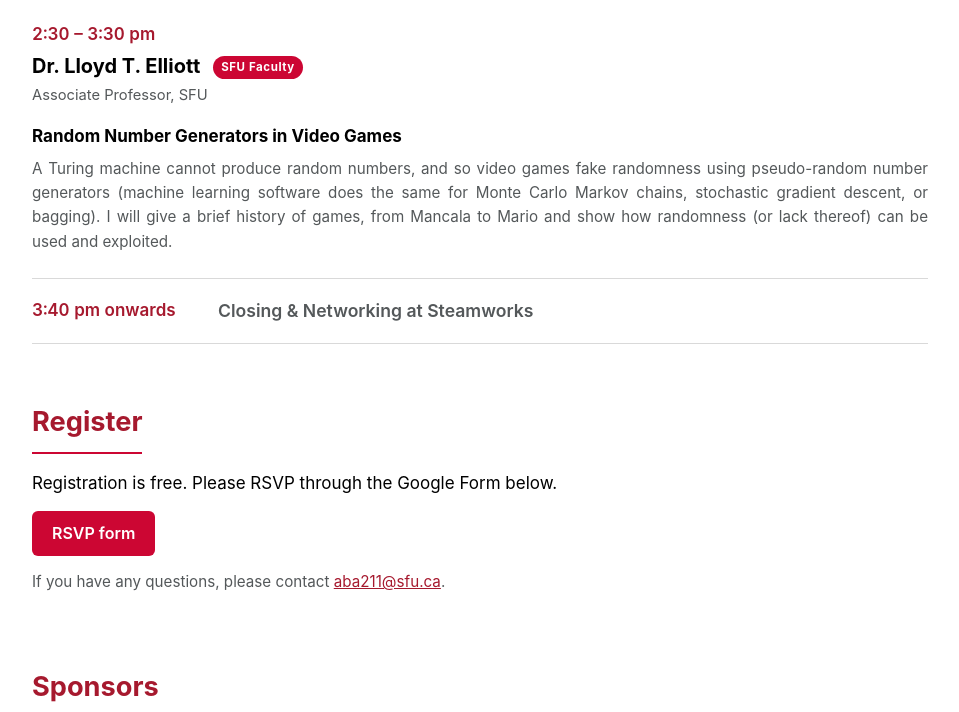
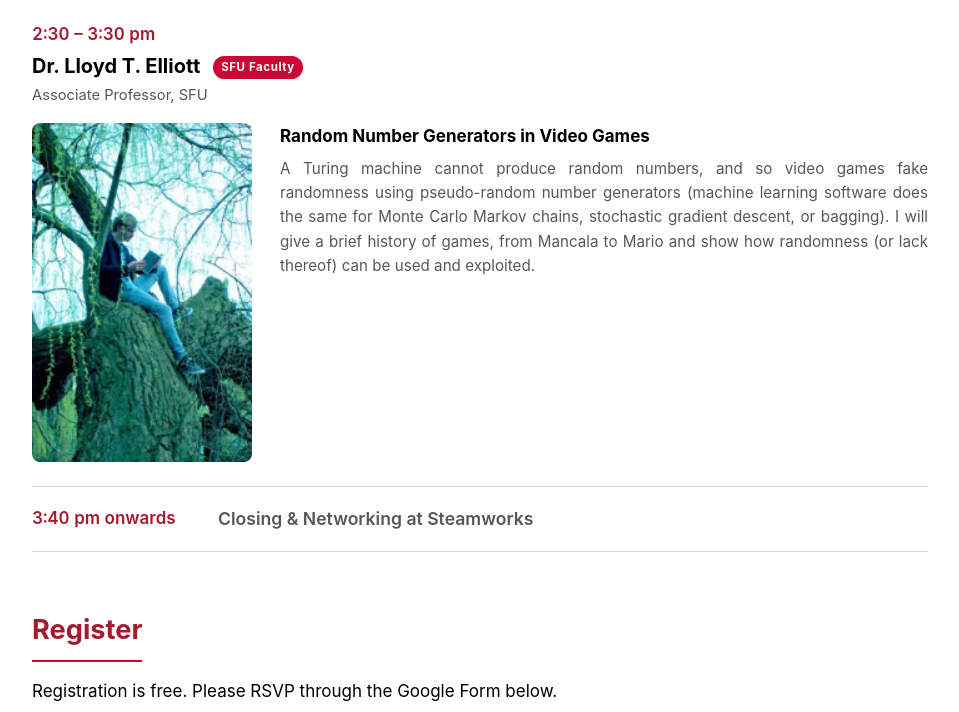
Before and after one commit to sfu-ubc-stats-seminar/2026, a plain HTML site: page index.html in a window 1280 px wide. Shown: the part 5040-5752 px from the top of the page, without its empty margins (160-1119 px from the left). Drawn offline with Linux system fonts and the light colour scheme.

Commit message:
updated speaker photo

```diff
--- a/index.html
+++ b/index.html
@@ -79,6 +79,8 @@
     .photo:has(img) { aspect-ratio: auto; border: 0; background: none; }
     .photo img { display: block; width: 100%; height: auto; }
     .talk.no-photo { grid-template-columns: 1fr; }
+    .photo.photo-small { max-width: 220px; }  /* low-resolution source image */
+    .talk:has(.photo-small) { grid-template-columns: 220px minmax(0, 1fr); }
     .talk-title { font-weight: 700; margin: 0 0 6px; }
     .role { margin: 2px 0 0; color: var(--muted); font-size: .92rem; }
     .abstract { margin: 0; text-align: justify; color: var(--muted); font-size: .95rem; }
@@ -116,6 +118,7 @@
       .abstract { text-align: left; }
       .talk { grid-template-columns: 1fr; gap: 14px; }
       .photo { max-width: 360px; }
+      .talk:has(.photo-small) { grid-template-columns: 1fr; }
       .btn { display: block; text-align: center; padding: 14px 20px; }
     }
 
@@ -296,7 +299,8 @@
         <div>
           <h3>Dr. Lloyd T. Elliott <span class="tag sfu">SFU Faculty</span></h3>
           <p class="role">Associate Professor, SFU</p>
-          <div class="talk no-photo">
+          <div class="talk">
+            <div class="photo photo-small"><img src="assets/Lloyd_Elliott.png" alt="Lloyd T. Elliott"></div>
             <div>
               <p class="talk-title">Random Number Generators in Video Games</p>
               <p class="abstract">A Turing machine cannot produce random numbers, and so video games fake randomness using pseudo-random number generators (machine learning software does the same for Monte Carlo Markov chains, stochastic gradient descent, or bagging). I will give a brief history of games, from Mancala to Mario and show how randomness (or lack thereof) can be used and exploited.</p>
```
Also changed, not shown: assets/Lloyd_Elliott.png (added).
